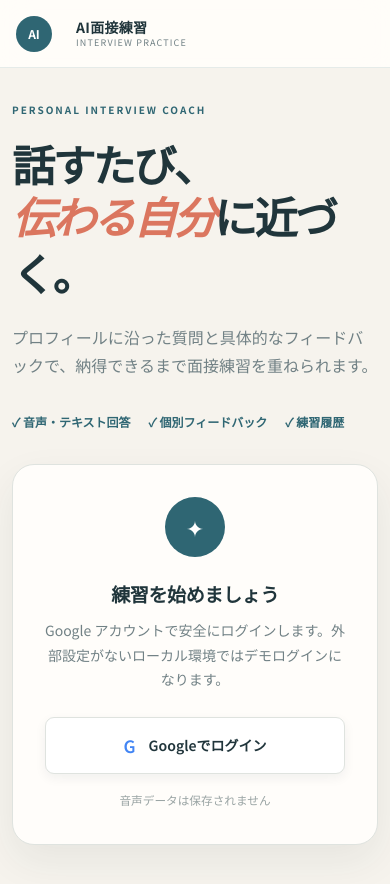
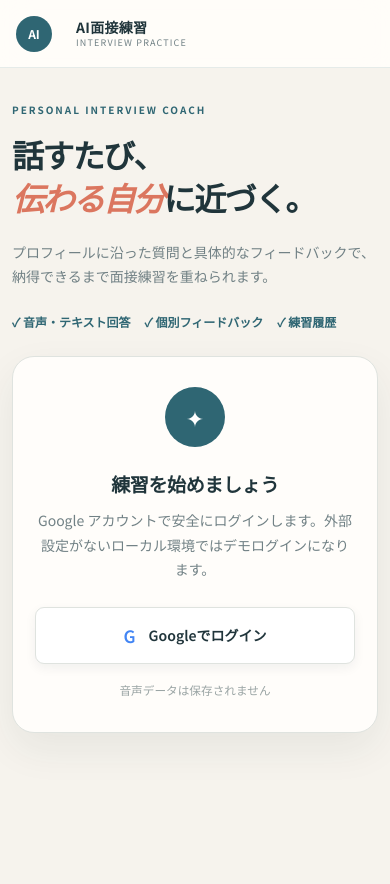
Before and after one commit to Lotus300/AI_Interview_Practice_Support_System, a website with bundled scripts: page apps/frontend/index.html in a window 390 px wide. After the commit the page ends 844 px from the top, so only its background shows below. Built offline with nearby package versions, Linux system fonts and the light colour scheme; no server answers; a web font is replaced by a local one.

Commit message:
Fix mobile login heading wrapping

```diff
--- a/apps/frontend/style.css
+++ b/apps/frontend/style.css
@@ -218,3 +218,18 @@ button.text-button { padding: 5px; border: 0; color: var(--blue); background: tr
   .interview-footer { align-items: flex-start; gap: 10px; }
   .confirm-card, .loading-card { padding: 30px 20px; }
 }
+
+@media (max-width: 480px) {
+  .login-shell { min-height: auto; gap: 24px; }
+  .login-copy h1 {
+    margin: 12px 0 18px;
+    font-size: clamp(28px, 8.2vw, 32px);
+    line-height: 1.35;
+    letter-spacing: -.05em;
+    word-break: keep-all;
+    overflow-wrap: normal;
+  }
+  .login-copy > p { font-size: 14px; }
+  .feature-row { gap: 10px 14px; margin-top: 22px; }
+  .login-card { padding: 30px 22px; }
+}
```
